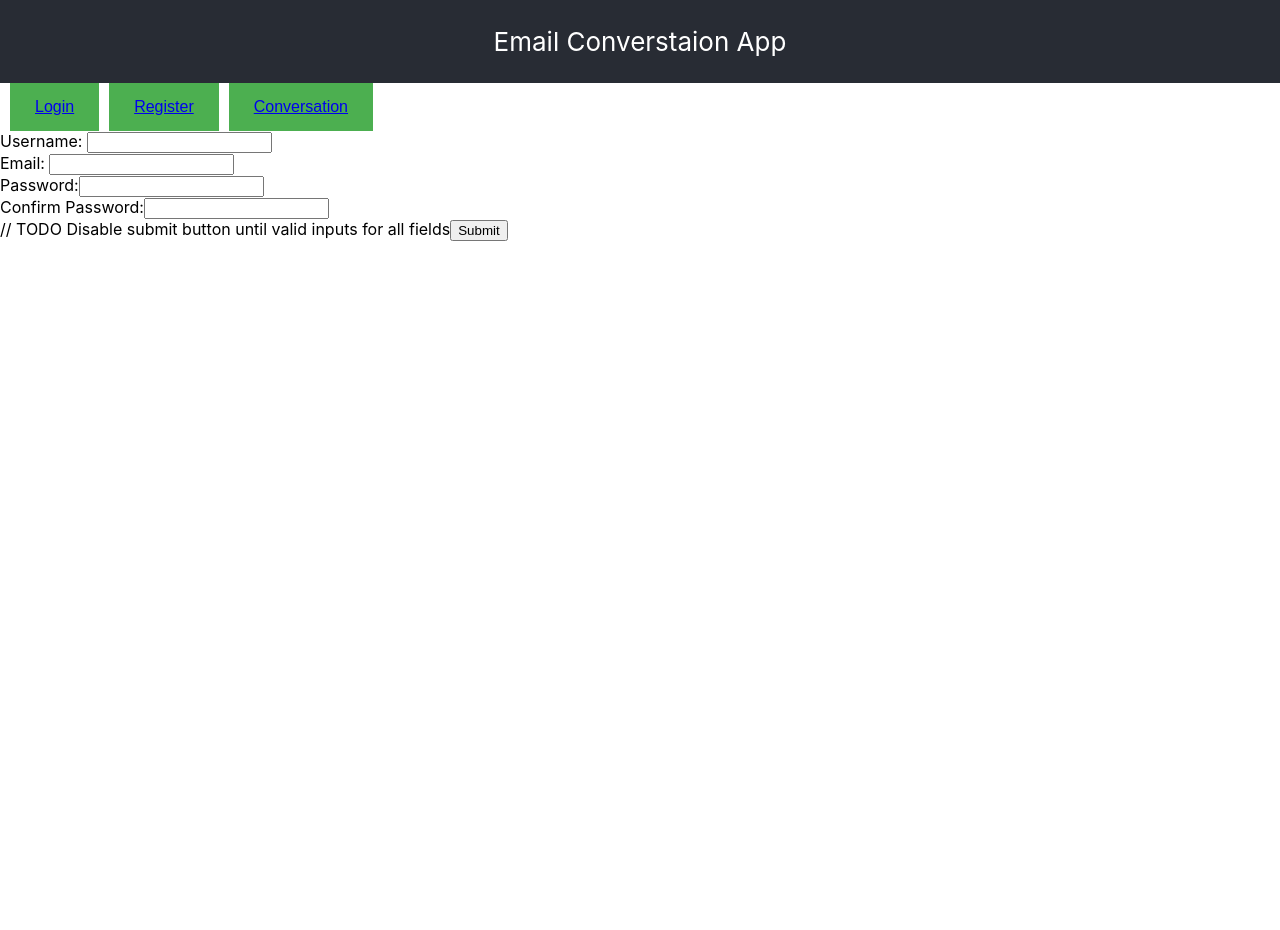
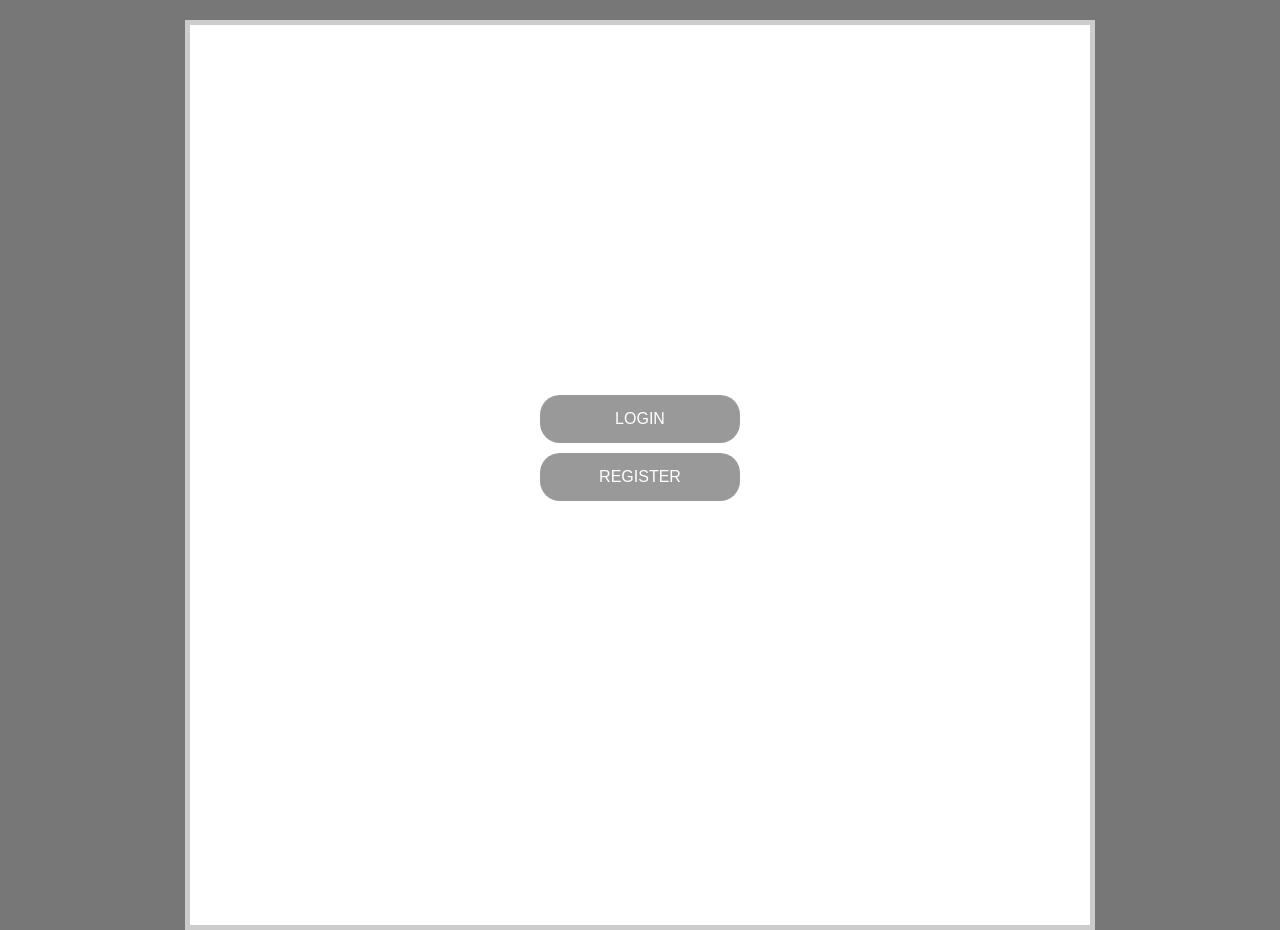
Before and after one commit to marikoja/knock_front_end, a React (Create React App) app: page /register in a window 1280 px wide. Before the commit the page ends 800 px from the top, so only its background shows below. Built offline with nearby package versions, Linux system fonts and the light colour scheme.

Commit message:
Setup navigation, added login xhr, display list of users

```diff
--- a/package.json
+++ b/package.json
@@ -3,6 +3,7 @@
   "version": "0.1.0",
   "private": true,
   "dependencies": {
+    "axios": "^0.18.0",
     "draft-js": "^0.10.5",
     "moment": "^2.23.0",
     "react": "^16.6.3",
--- a/src/App.css
+++ b/src/App.css
@@ -1,3 +1,6 @@
+body{
+  background-color: #777;
+}
 .App {
   text-align: center;
 }
@@ -31,13 +34,36 @@
   }
 }
 
-.Button {
-  background-color: #4CAF50;
+.NavBtnContainer {
+  position: absolute;
+  top: 40%;
+  left: calc(50% - 100px);
+}
+
+.HomeButton {
+  background-color: #999;
   border: none;
   color: white;
   padding: 15px 25px;
   text-align: center;
   font-size: 16px;
   cursor: pointer;
-  margin-left: 10px;
+  display: block;
+  width: 200px;
+  margin-left: auto;
+  margin-right: auto;
+  border-radius: 20px;
+  margin-top: 10px;
+
 }
+
+.Main {
+  width: 900px;
+  margin-left: auto;
+  margin-right: auto;
+  border: 5px solid #ccc;
+  margin-top: 20px;
+  height: 900px;
+  background-color: #fff;
+  position: relative;
+}
--- a/src/Components/Home.js
+++ b/src/Components/Home.js
@@ -1,44 +1,95 @@
 import React, {Component} from 'react';
-import { BrowserRouter as Router, Route, Link } from 'react-router-dom';
-import Login from './Login'
-import Register from './Register'
-import Conversation from './Conversation'
+import { BrowserRouter as Router, Route, Link, Redirect } from 'react-router-dom';
+import Login from './Login';
+import Register from './Register';
+import Conversation from './Conversation';
+import Users from './Users';
 
 class Home extends Component{
+  constructor(props) {
+      super(props);
+
+      this.state = {
+         page: 'home',
+         loggedIn: false,
+         userName: null,
+         userId: null,
+         sessionId: null,
+         token: null,
+         conversationId: null
+      }
+  }
+
+   setHomeState = (changes) => {
+     console.log(changes);
+     this.setState(changes);
+
+   }
+
+   openHome = () => {
+     this.setState({
+       page: 'home'
+     })
+   }
+
+   openLogin = () => {
+     this.setState({
+       page: 'login'
+     });
+   }
+
+   openRegister = () => {
+     this.setState({
+       page: 'register'
+     });
+   }
+
   render() {
-    return (
-      <Router>
-        <article>
-          <header className='App-header'>
-            <p>
-              Email Converstaion App
-            </p>
-          </header>
 
-          <button type='button' className='Button'>
-              <Link to='/login/'>
-                Login
-              </Link>
-          </button >
+    if ((this.state.token !== null) && (this.state.sessionId !== null)) {
+      if (this.state.conversationId !== null) {
+        return (
+          <div className='Main'>
+            <Conversation/>
+          </div>
+        );
+      } else {
+        return (
+          <div className='Main'>
+            <Users/>
+          </div>
+        );
+      }
+    } else {
+      if (this.state.page === 'home') {
+        return (
+          <div className='Main'>
+            <div className='NavBtnContainer'>
+              <button className='HomeButton' onClick={this.openLogin}>LOGIN</button>
+              <button className='HomeButton' onClick={this.openRegister}>REGISTER</button>
+            </div>
+          </div>
+        );
+      } else if (this.state.page === 'login') {
+        return (
+          <div className='Main'>
+            <button className='HomeButton' onClick={this.openHome}>HOME</button>
+            <Login setHomeState = {this.setHomeState}/>
+          </div>
+        )
+      } else if (this.state.page === 'register') {
+        return (
+          <div className='Main'>
+            <button className='HomeButton' onClick={this.openHome}>HOME</button>
+            <Register/>
+          </div>
 
-          <button type='button' className='Button'>
-            <Link to='/register/'>
-              Register
-            </Link>
-          </button >
+        )
+      } else {
+        throw new Error('Unexpected page');
+      }
+    }
 
-          <button type='button' className='Button'>
-            <Link to='/conversation/'>
-              Conversation
-            </Link>
-          </button >
-
-          <Route path='/login/' component={Login} />
-          <Route path='/register/' component={Register} />
-          <Route path='/conversation/' component={Conversation} />
-        </article>
-      </Router>
-    );
   }
 }
 
--- a/src/Components/Login.js
+++ b/src/Components/Login.js
@@ -1,13 +1,15 @@
 import React, {Component} from 'react';
+import axios from 'axios';
 
 class Login extends Component{
 
-  constructor() {
-      super();
+  constructor(props) {
+      super(props);
 
       this.state = {
         username: '',
         password: '',
+
       };
     }
 
@@ -34,24 +36,58 @@ class Login extends Component{
     onFormSubmit = (event) => {
       event.preventDefault();
 
+      const url = 'http://204.11.60.79:5000/auth';
+
       if (this.valid()) {
-        this.props.addCardCallback(this.state);
-        this.clearForm();
+        axios.post(url,{
+          user_name: this.state.username,
+          password: this.state.password
+        }, {
+          headers: {
+            "Content-Type": "application/json"
+          }
+        })
+          .then((response) => {
+            console.log(response);
+            this.setState({
+              message: `Login successful for ${this.state.username}`
+            });
+            this.props.setHomeState({
+              sessionId: response.data[0].session_id,
+              token: response.data[0].token
+            })
+          })
+          .catch((error) => {
+          console.log(error.message);
+          this.setState({
+            message: error.message,
+          })
+        })
       }
     }
 
+
+
   render() {
     return (
-      <form>
+      <form onSubmit={this.onFormSubmit}>
 
         <label htmlFor='text'> Username:
           <input
-          name='text'/>
+            name='username'
+            type='text'
+            value={this.state.username}
+            onChange={this.onFieldChange}
+          />
         </label>
 
         <label htmlFor='text'> Password:
           <input
-          name='text'/>
+            name='password'
+            type='password'
+            value={this.state.password}
+            onChange={this.onFieldChange}
+          />
         </label>
 
         <input type='submit' value='Submit' />
--- a/src/Components/Register.js
+++ b/src/Components/Register.js
@@ -1,4 +1,6 @@
 import React, {Component} from 'react';
+import axios from 'axios';
+
 class Register extends Component{
 
   constructor() {
@@ -39,10 +41,28 @@ class Register extends Component{
     onFormSubmit = (event) => {
       event.preventDefault();
 
+      const url = 'http://204.11.60.79:5000/auth'
+
       if (this.valid()) {
-        this.props.addCardCallback(this.state);
-        this.clearForm();
-        // TODO route to users/start conversation page
+        axios.post(url,{
+          user_name: this.state.username,
+          password: this.state.password
+        }, {
+          headers: {
+            "Content-Type": "application/json"
+          }
+        })
+          .then((response) => {
+            this.setState({
+              message: `Login successful for ${this.state.username}`
+            });
+          })
+          .catch((error) => {
+          console.log(error.message);
+          this.setState({
+            message: error.message,
+          })
+        })
       }
     }
 
@@ -74,7 +94,7 @@ class Register extends Component{
           <label htmlFor='text'> Password:</label>
             <input
               name='password'
-              type='text'
+              type='password'
               value={this.state.password}
               onChange={this.onFieldChange}
             />
@@ -84,7 +104,7 @@ class Register extends Component{
           <label htmlFor='text'> Confirm Password:</label>
             <input
               name='confirmPassword'
-              type='text'
+              type='password'
               value={this.state.confirmPassword}
               onChange={this.onFieldChange}
             />
--- a/src/Components/User.js
+++ b/src/Components/User.js
@@ -2,20 +2,21 @@ import React, {Component} from 'react';
 import propTypes from 'prop-types';
 
 class User extends Component {
+
   render() {
-    const userName = this.props.user;
+    const username = this.props.username;
     const email = this.props.email;
 
     return(
       <article >
-        <button className='entry-name'>Send message to: {userName}</button>
+        <button className='entry-name'>Send message to: {username}</button>
       </article>
     );
   }
 }
 
 User.propTypes = {
-  userName: propTypes.string.isRequired,
+  username: propTypes.string.isRequired,
   email: propTypes.string.isRequired,
 }
 
--- a/src/Components/Users.js
+++ b/src/Components/Users.js
@@ -1,17 +1,38 @@
 import React, {Component} from 'react';
-import User from './User'
+import User from './User';
+import axios from 'axios';
 
 class Users extends Component {
+  constructor(props) {
+    super(props);
+    this.state = {
+      users: []
+    }
+  }
+  componentDidMount = () => {
+    // console.log('Component did mount was called');
+
+    const url = 'http://204.11.60.79:5000/user';
+
+    axios.get(url)
+      .then( (response) => {
+        this.setState({ users: response.data });
+    })
+      .catch( (error) => {
+        this.setState({ error: error.message });
+    });
+  }
+
   render() {
 
-    const users = this.props.users;
+    const users = this.state.users;
     const userComponents = users.map((user) => {
       return (
         // TODO onClick will route to conversttion page with specified user
         <button>
           <User
-          key={user.username}
-          email={user.email}
+            username={user.user_name}
+            email={user.email}
           />
         </button>
       );
```
Also changed, not shown: 1 other file (tests, documents, lock files or other folders).
